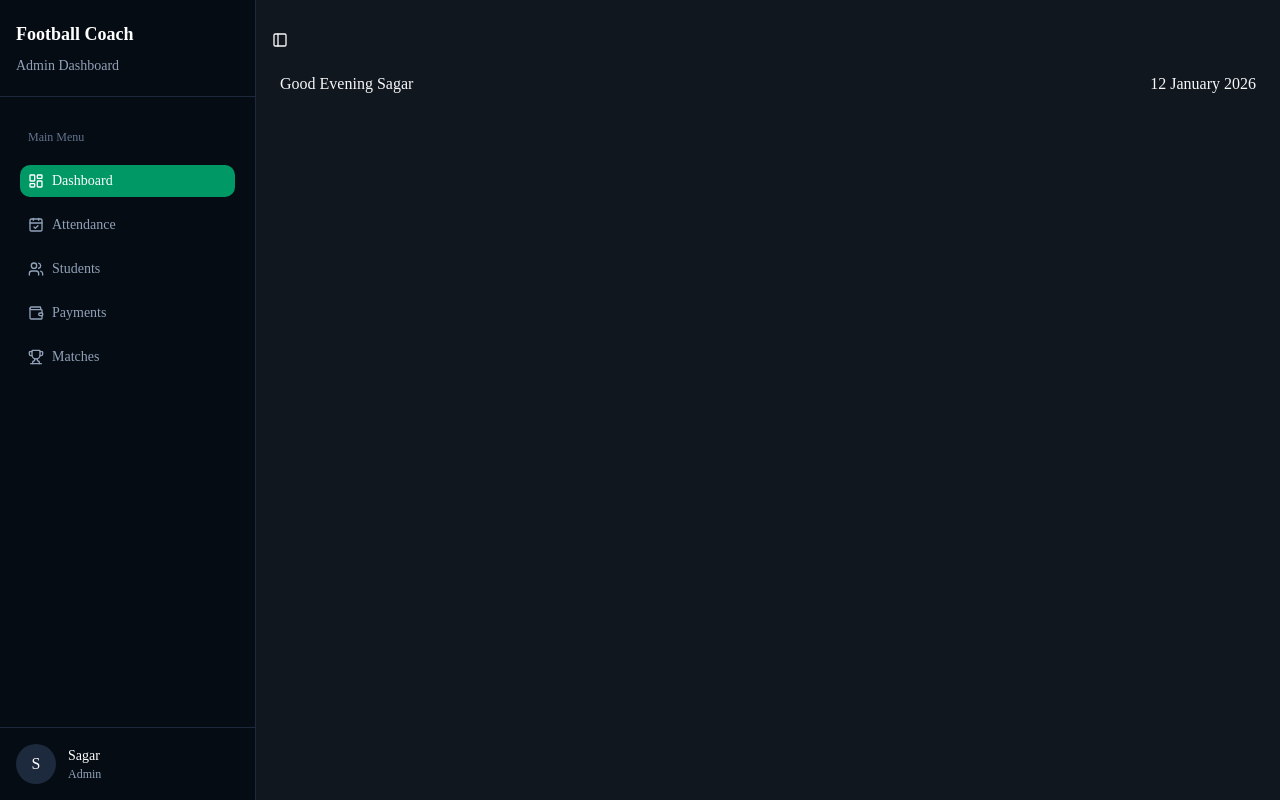
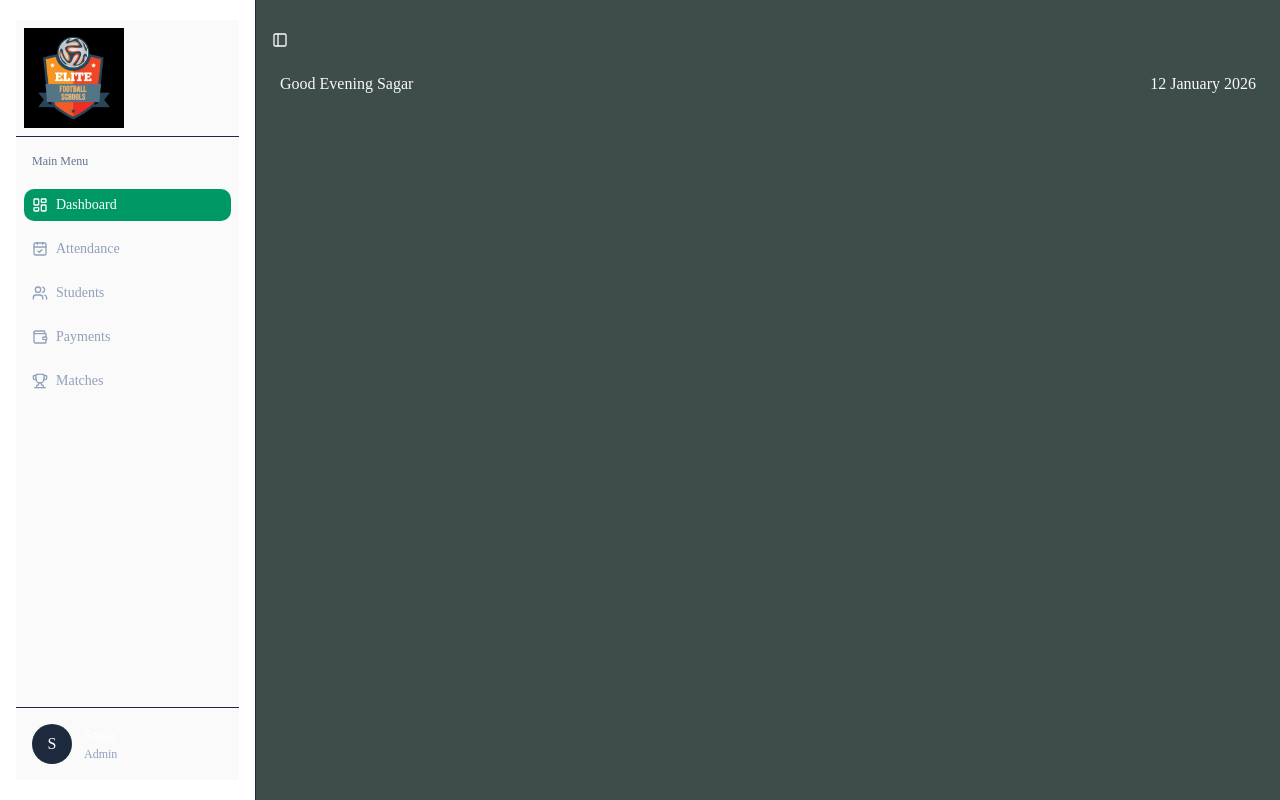
Before and after one commit to sagarpatkar-dev/coaching-management-system, a Next.js app: page /all-info in a window 1280 px wide. Built offline with nearby package versions, Linux system fonts and the light colour scheme.

Commit message:
feat: add business workflow documentation and update sidebar with new logo

```diff
--- a/app/layout.js
+++ b/app/layout.js
@@ -22,7 +22,7 @@ export default function RootLayout({ children }) {
   return (
     <html
       lang="en"
-      className={`${geistSans.variable} ${geistMono.variable} h-full antialiased dark`}
+      className={`${geistSans.variable} ${geistMono.variable} h-full antialiased`}
     >
         <body className="min-h-full flex flex-col">
             <TooltipProvider>
--- a/components/client/sidebar-nav/sidebar.jsx
+++ b/components/client/sidebar-nav/sidebar.jsx
@@ -1,5 +1,6 @@
 "use client"
 import {useState} from "react";
+import Image from "next/image";
 import {
     Sidebar,
     SidebarContent,
@@ -19,19 +20,20 @@ export default function SidebarNav() {
         setCurrentMenu(menu);
     }
     return (
-        <Sidebar className="border-r border-slate-800 bg-[#07111f] text-slate-200">
-            <SidebarHeader className="border-b border-slate-800 px-4 py-5">
-                <h2 className="text-lg font-bold text-white">Football Coach</h2>
-                <p className="text-sm text-slate-400">Admin Dashboard</p>
+        <Sidebar className="border-r border-slate-800 bg-[#ffff] text-slate-200 px-4 py-5">
+            <SidebarHeader className="border-b border-slate-800 w-full">
+                {/*<h2 className="text-lg font-bold text-white">Football Coach</h2>*/}
+                {/*<p className="text-sm text-slate-400">Admin Dashboard</p>*/}
+                <Image src="/images/EliteLogo.png" alt="Elite Logo" width={100} height={40} className="bg-white"/>
             </SidebarHeader>
 
-            <SidebarContent className="px-3 py-4">
+            <SidebarContent className="">
                 <SidebarGroup>
                     <SidebarGroupLabel className="text-slate-500">
                         Main Menu
                     </SidebarGroupLabel>
                     <SidebarMenu className="mt-3 space-y-2">
-                        {menuName && menuName.length !== 0 && menuName.map((item, index) => (
+                        {menuName && menuName.length !== 0 && menuName.map((item) => (
                             <SidebarMenuItem key={item}>
                                 <SidebarMenuButton onClick={() => menuIconClick(item)} className={`${currentMenu === item ? "bg-emerald-600 hover:bg-emerald-700 text-white" : "text-slate-400 hover:bg-slate-800 hover:text-white"} rounded-lg cursor-pointer`}>
                                     {menuButton(item)}
```
Also changed, not shown: public/images/EliteLogo.png (added), 1 other file (tests, documents, lock files or other folders).
